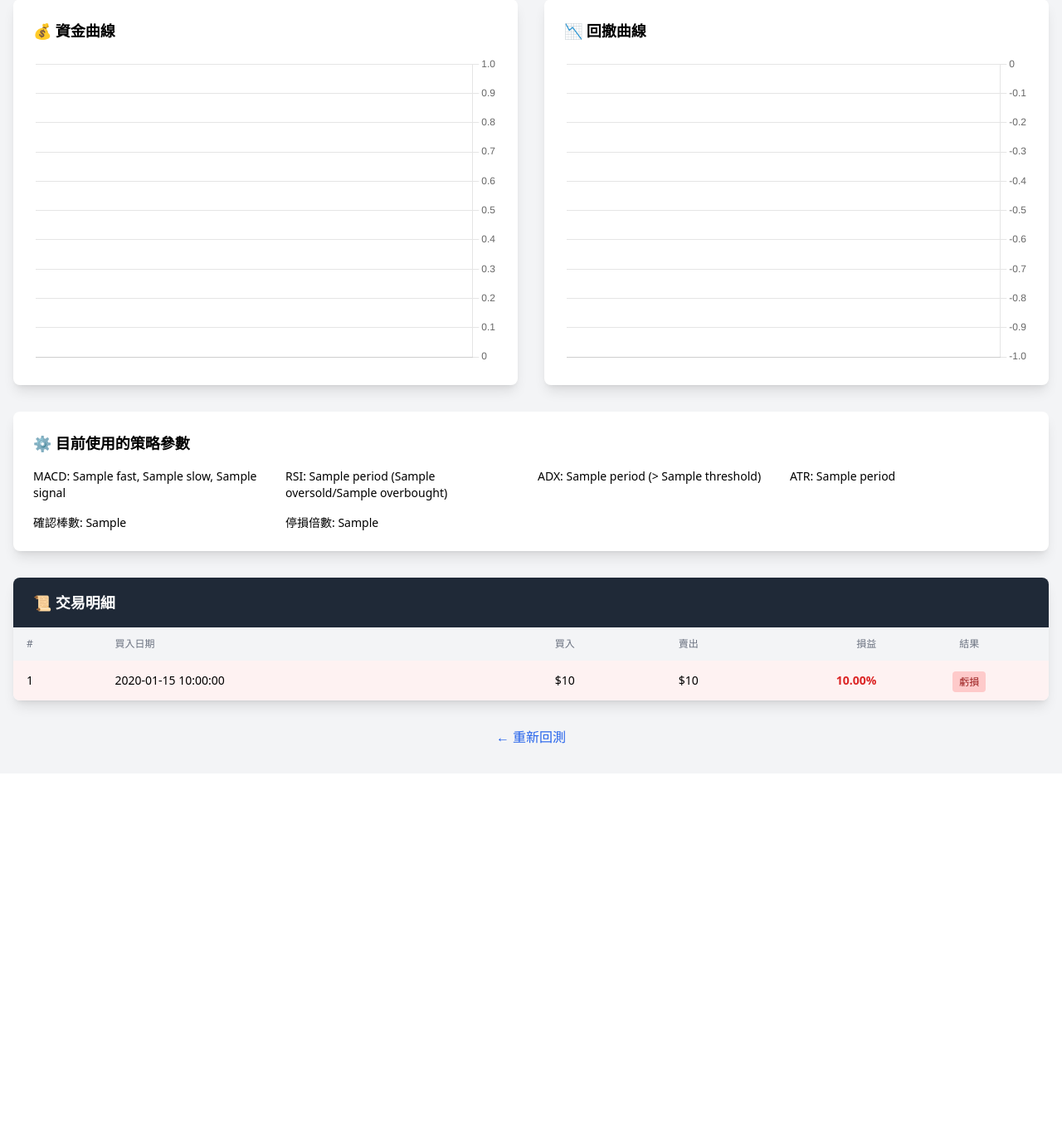
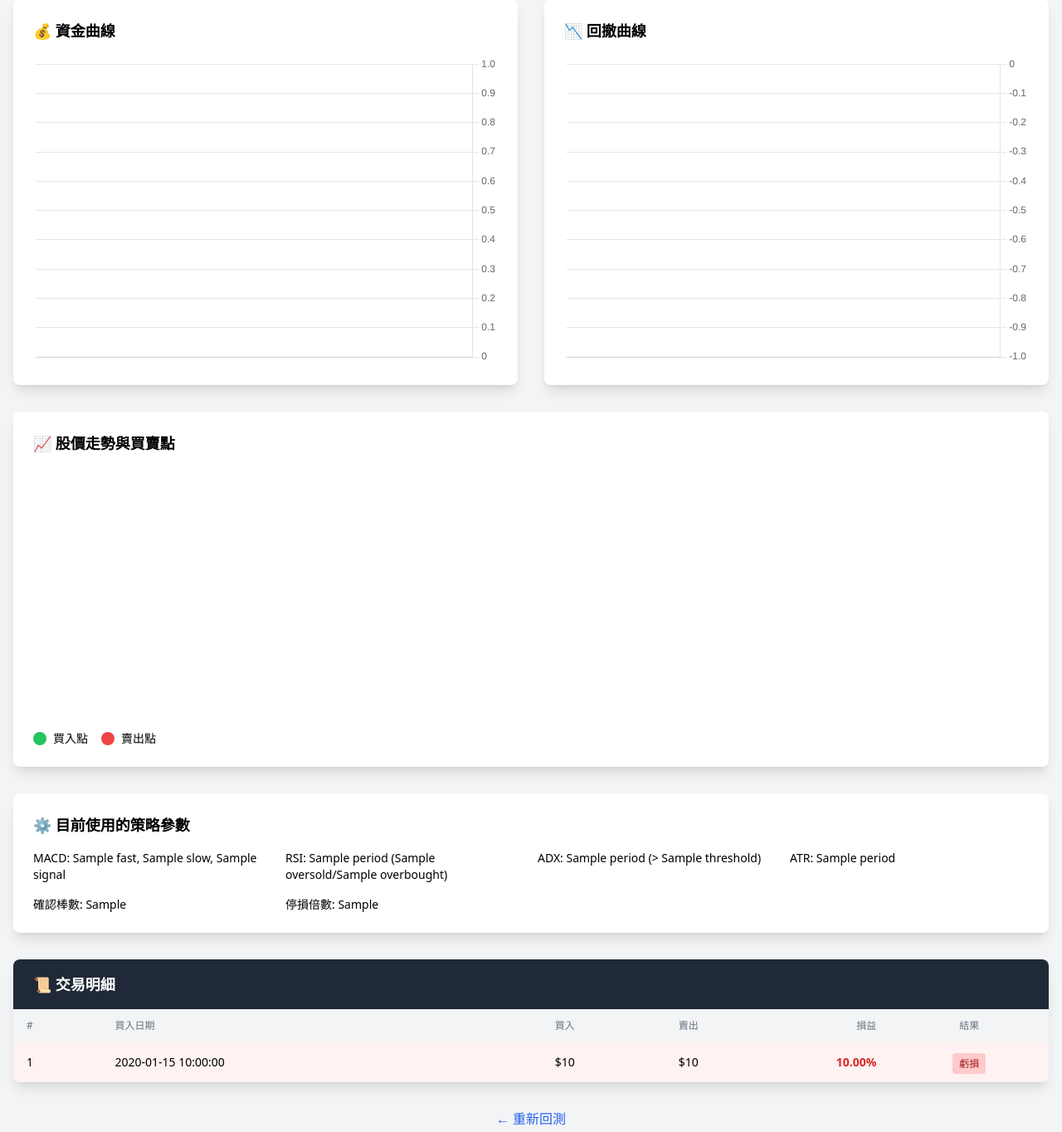
Before and after one commit to weiyongsheng1124/stock-trading-bot, a Flask app: template dashboard/templates/backtest_result.html in a window 1280 px wide. Shown: the part 607-1971 px from the top of the page at 83% size. Before the commit the page ends 1503 px from the top, so only its background shows below. Run offline with Flask 3, Linux system fonts and the light colour scheme; the template is opened without the code that fills it: most values are stand-ins (such as "Sample title", 1, 10 or a date in 2020); a map, chart or similar area stays blank; some libraries are stand-ins or nearby versions.

Commit message:
Feat: 回測結果增加股價走勢圖 - 買入綠色三角、賣出紅色三角標記

```diff
--- a/dashboard/app.py
+++ b/dashboard/app.py
@@ -432,6 +432,8 @@ def run_backtest_with_params(df, params, initial_capital=100000):
         position = 0
         trades = []
         equity_curve = []
+        buy_signals = []  # 買入點
+        sell_signals = []  # 賣出點
 
         for i in range(30, len(df)):
             # 記錄資金曲線
@@ -450,18 +452,34 @@ def run_backtest_with_params(df, params, initial_capital=100000):
                 entry_date = df.index[i]
                 position = 1
 
+                # 記錄買入點
+                buy_signals.append({
+                    "time": str(entry_date.date()),
+                    "price": round(entry_price, 2),
+                    "index": i
+                })
+
             elif df.iloc[i]['DC'] and position == 1:
                 exit_price = df['Close'].iloc[i]
+                exit_date = df.index[i]
                 pnl = (exit_price - entry_price) / entry_price * 100
 
                 trades.append({
                     "id": len(trades) + 1,
                     "entry_date": str(entry_date.date()),
-                    "exit_date": str(df.index[i].date()),
+                    "exit_date": str(exit_date.date()),
                     "entry_price": round(entry_price, 2),
                     "exit_price": round(exit_price, 2),
                     "pnl": round(pnl, 2),
                     "win": pnl > 0
+                })
+
+                # 記錄賣出點
+                sell_signals.append({
+                    "time": str(exit_date.date()),
+                    "price": round(exit_price, 2),
+                    "index": i,
+                    "pnl": round(pnl, 2)
                 })
 
                 capital = shares * exit_price
@@ -481,6 +499,8 @@ def run_backtest_with_params(df, params, initial_capital=100000):
             "total_return": round((capital - initial_capital) / initial_capital * 100, 2),
             "trades": trades,
             "equity_curve": equity_curve,
+            "buy_signals": buy_signals,
+            "sell_signals": sell_signals,
             "final_capital": round(capital, 2),
             "params": params
         }
--- a/dashboard/templates/backtest_result.html
+++ b/dashboard/templates/backtest_result.html
@@ -160,6 +160,22 @@
             <div class="bg-white rounded-lg shadow-lg p-6">
                 <h3 class="font-bold text-lg mb-4">📉 回撤曲線</h3>
                 <canvas id="drawdownChart" height="200"></canvas>
+            </div>
+        </div>
+
+        <!-- 股價走勢圖（買賣點標記） -->
+        <div class="bg-white rounded-lg shadow-lg p-6 mb-8">
+            <h3 class="font-bold text-lg mb-4">📈 股價走勢與買賣點</h3>
+            <canvas id="priceChart" height="300"></canvas>
+            <div class="mt-4 flex gap-4 text-sm">
+                <div class="flex items-center gap-2">
+                    <span class="w-4 h-4 bg-green-500 rounded-full"></span>
+                    <span>買入點</span>
+                </div>
+                <div class="flex items-center gap-2">
+                    <span class="w-4 h-4 bg-red-500 rounded-full"></span>
+                    <span>賣出點</span>
+                </div>
             </div>
         </div>
 
@@ -330,7 +346,10 @@
         {% if result and result.equity_curve %}
         const equityData = {{ result.equity_curve | tojson }};
         const drawdownData = {{ result.drawdown | tojson }};
+        const buySignals = {{ result.buy_signals | tojson }};
+        const sellSignals = {{ result.sell_signals | tojson }};
 
+        // 資金曲線
         new Chart(document.getElementById('equityChart'), {
             type: 'line',
             data: {
@@ -351,6 +370,7 @@
             }
         });
 
+        // 回撤曲線
         new Chart(document.getElementById('drawdownChart'), {
             type: 'line',
             data: {
@@ -370,6 +390,60 @@
                 scales: { y: { position: 'right', max: 0 } }
             }
         });
+
+        // 股價走勢圖（買賣點標記）
+        if ((buySignals && buySignals.length > 0) || (sellSignals && sellSignals.length > 0)) {
+            const buyPoints = (buySignals || []).map(b => ({x: b.time, y: b.price}));
+            const sellPoints = (sellSignals || []).map(s => ({x: s.time, y: s.price}));
+
+            new Chart(document.getElementById('priceChart'), {
+                type: 'line',
+                data: {
+                    labels: [...new Set([...buySignals.map(b => b.time), ...sellSignals.map(s => s.time)])].sort(),
+                    datasets: [
+                        {
+                            label: '買入',
+                            data: buyPoints,
+                            backgroundColor: '#22c55e',
+                            borderColor: '#22c55e',
+                            pointStyle: 'triangle',
+                            pointRadius: 12,
+                            pointRotation: 0,
+                            showLine: false
+                        },
+                        {
+                            label: '賣出',
+                            data: sellPoints,
+                            backgroundColor: '#ef4444',
+                            borderColor: '#ef4444',
+                            pointStyle: 'triangle',
+                            pointRadius: 12,
+                            pointRotation: 180,
+                            showLine: false
+                        }
+                    ]
+                },
+                options: {
+                    responsive: true,
+                    plugins: {
+                        legend: { display: false },
+                        tooltip: {
+                            callbacks: {
+                                label: function(context) {
+                                    if (context.dataset.label === '買入') return `買入: $${context.parsed.y}`;
+                                    if (context.dataset.label === '賣出') return `賣出: $${context.parsed.y}`;
+                                    return `$${context.parsed.y}`;
+                                }
+                            }
+                        }
+                    },
+                    scales: {
+                        x: { grid: { display: false }, ticks: { maxTicksLimit: 10 } },
+                        y: { position: 'right' }
+                    }
+                }
+            });
+        }
         {% endif %}
     </script>
 </body>
```
